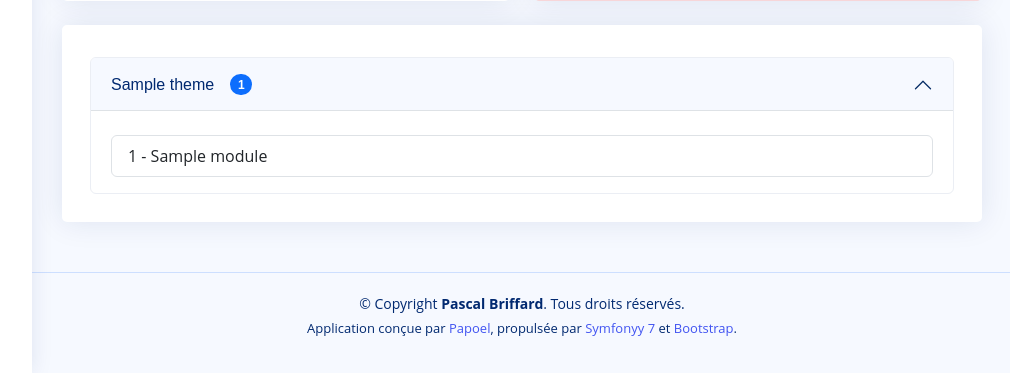
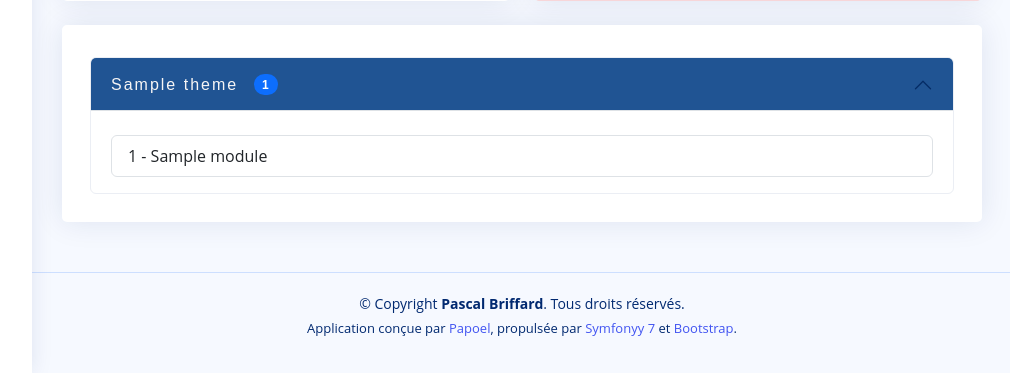
Before and after one commit to Papoel/GuideNouvelArrivant, a Symfony app: template templates/app/dashboard/dashboard.html.twig in a window 1280 px wide. Shown: the part 427-800 px from the top of the page, without its empty margins (268-1278 px from the left). Run offline with Twig, Linux system fonts and the light colour scheme; the template is opened without the code that fills it: most values are stand-ins (such as "Sample title", 1, 10 or a date in 2020); style sheets or scripts are compiled from the project's sources; some libraries are stand-ins or nearby versions.

Commit message:
🎨 STYLE: Style de l'accordéon Bootstrap

```diff
--- a/assets/styles/theme.css
+++ b/assets/styles/theme.css
@@ -282,8 +282,11 @@ h6 {
 }
 
 .accordion-button:not(.collapsed) {
-    color: #012970;
-    background-color: #f6f9ff;
+    /* color: #012970; background-color: #f6f9ff; */
+    background-color: #205493;
+    color: #f6f5f5;
+    font-weight: lighter;
+    letter-spacing: 2px;
 }
 
 .accordion-flush .accordion-button {
```
